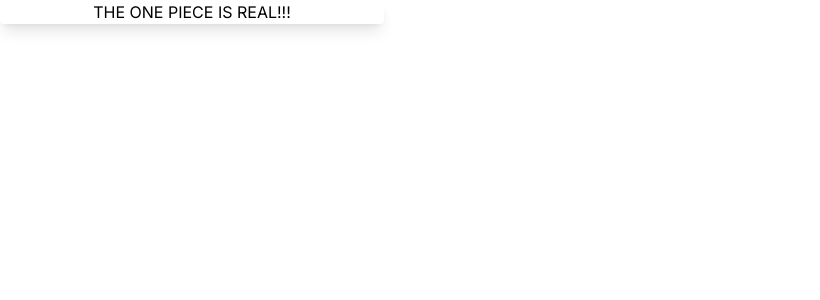
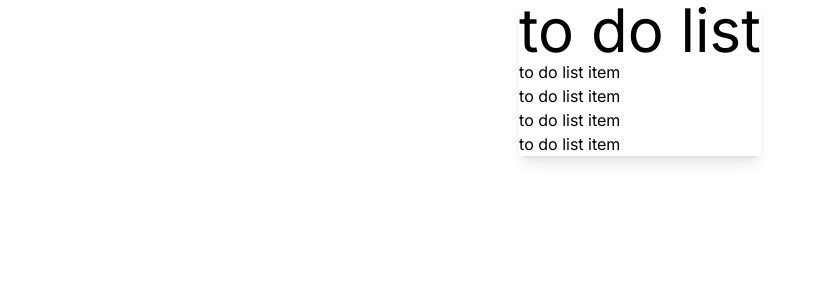
Before and after one commit to jonmejia/to-do-list, a Next.js app: page / in a window 1280 px wide. Shown: the top 300 px of the page, without its empty margins (0-820 px from the left). Built offline with nearby package versions, Linux system fonts and the light colour scheme.

Commit message:
added nextui +todolist component

```diff
--- a/package.json
+++ b/package.json
@@ -9,6 +9,7 @@
     "lint": "next lint"
   },
   "dependencies": {
+    "@nextui-org/react": "^1.0.0-beta.13",
     "@types/node": "20.3.1",
     "@types/react": "18.2.12",
     "@types/react-dom": "18.2.5",
--- /dev/null
+++ b/src/app/ToDoList.tsx
@@ -0,0 +1,15 @@
+const ToDoList =()=>{
+    return(
+       <div className="flex justify-center">
+         <div className="max-w-sm rounded overflow-hidden shadow-lg">
+            <h1 className="text-center text-6xl">to do list</h1>
+            <div>to do list item</div>
+            <div>to do list item</div>
+            <div>to do list item</div>
+            <div>to do list item</div>
+
+        </div>
+       </div>
+    )
+}
+export default ToDoList;
--- a/src/app/page.tsx
+++ b/src/app/page.tsx
@@ -1,7 +1,7 @@
-import Card from "./Card"
+import ToDoList from "./ToDoList"
 export default function Home() {
   const sampleTest: string ="THE ONE PIECE IS REAL!!!"
   return (
-    <Card data={sampleTest}/>
+    <ToDoList/>
   )
 }
```
Also changed, not shown: 1 other file (tests, documents, lock files or other folders).
